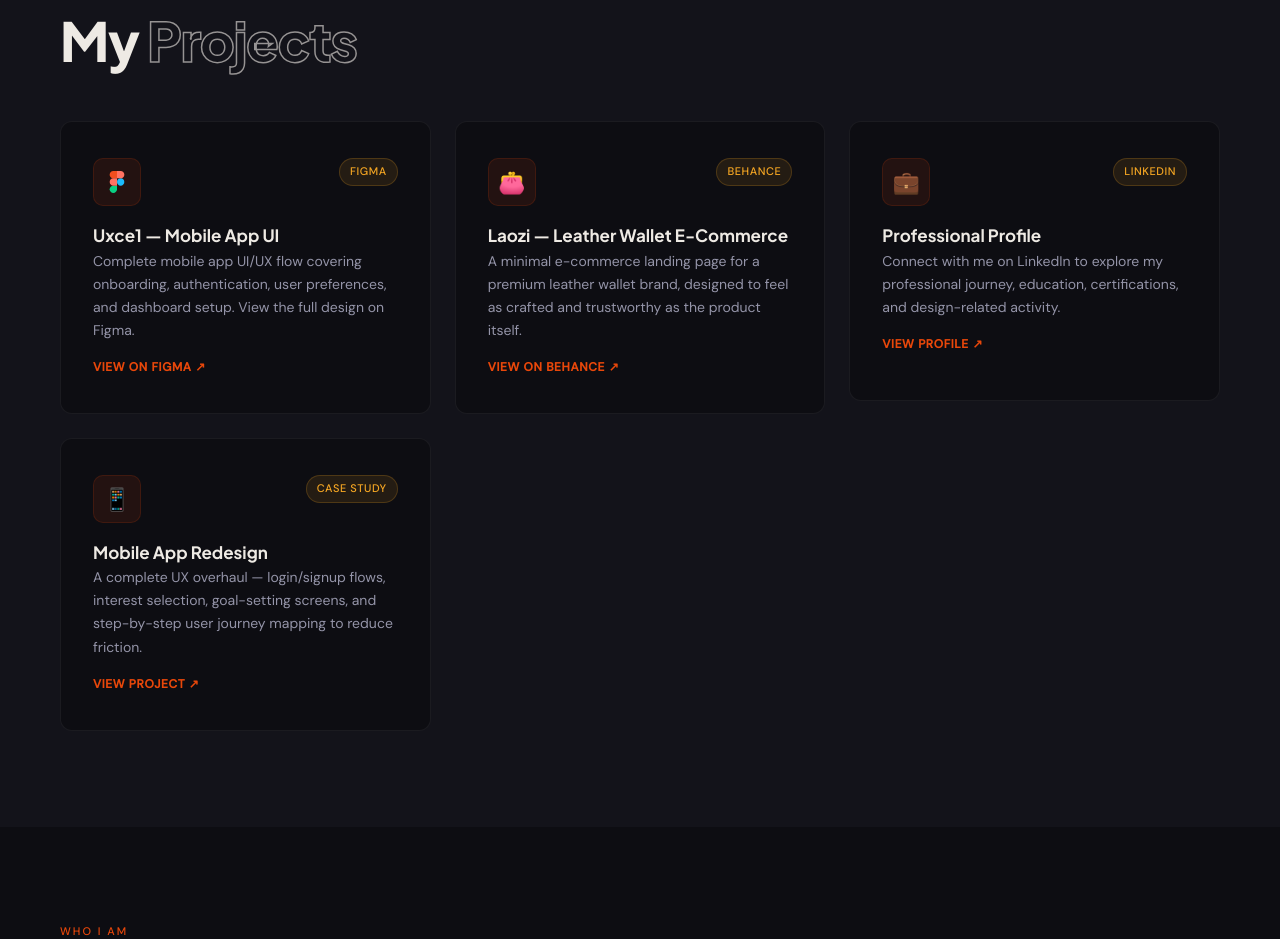
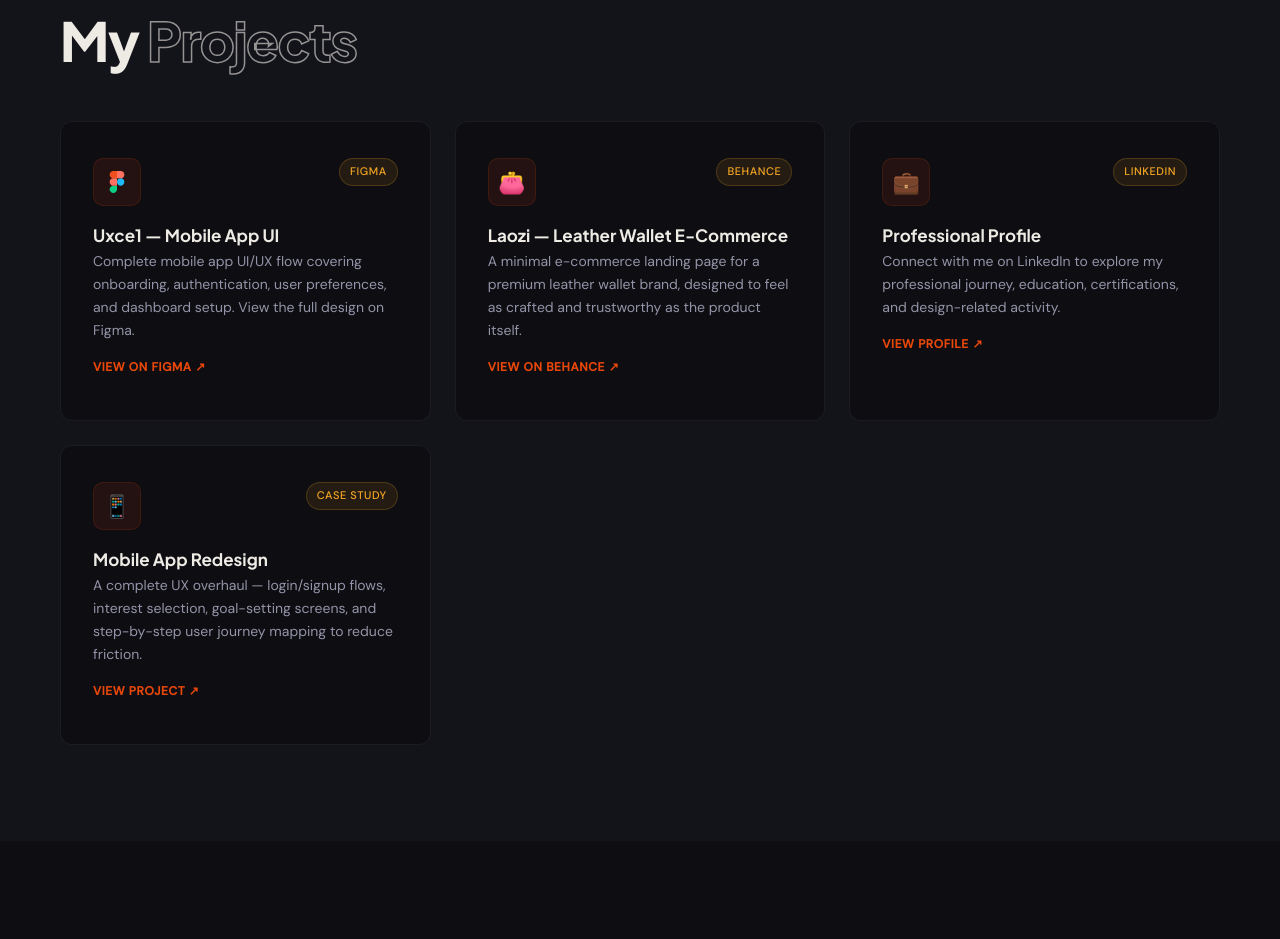
Before and after one commit to anujhirpara-spec/porfolio, a React (Create React App) app: page / in a window 1280 px wide. Shown: the part 1000-1939 px from the top of the page. Built offline with nearby package versions, Linux system fonts and the light colour scheme.

Commit message:
Enhance workGrid and workCard styles for layout

```diff
--- a/src/App.js
+++ b/src/App.js
@@ -750,10 +750,11 @@ const styles = {
     fontFamily: "'Plus Jakarta Sans', sans-serif", fontSize: "clamp(32px, 4.5vw, 54px)",
     fontWeight: 800, letterSpacing: -1.5, lineHeight: 1.07,
   },
-  workGrid: { display: "grid", gridTemplateColumns: "repeat(auto-fill, minmax(320px, 1fr))", gap: 24, marginTop: 52 },
+  workGrid: { display: "grid", gridTemplateColumns: "repeat(auto-fill, minmax(320px, 1fr))", gap: 24, marginTop: 52, alignItems: "stretch" },
   workCard: {
     background: "var(--bg)", border: "1px solid var(--border)", borderRadius: "var(--radius)",
-    padding: "36px 32px", minHeight: 280, textDecoration: "none", color: "var(--text)", display: "flex",
+    padding: "36px 32px", minHeight: 300, height: "100%", boxSizing: "border-box",
+    textDecoration: "none", color: "var(--text)", display: "flex",
     flexDirection: "column", gap: 16, position: "relative", overflow: "hidden",
   },
   workIcon: {
```
